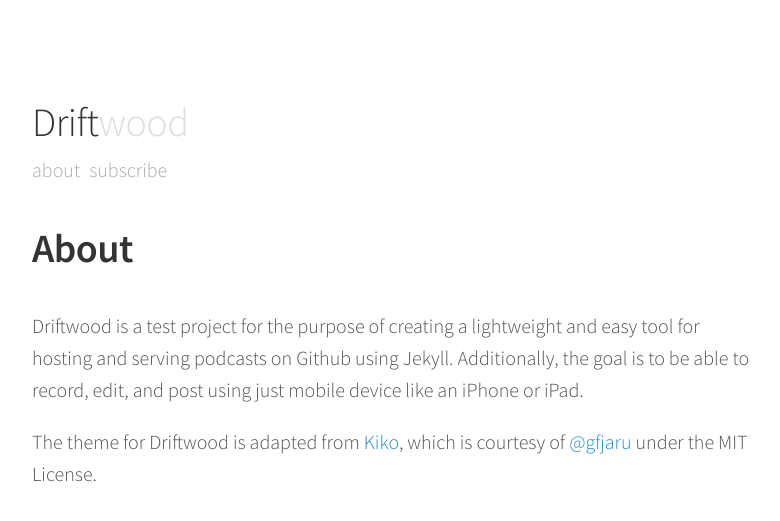
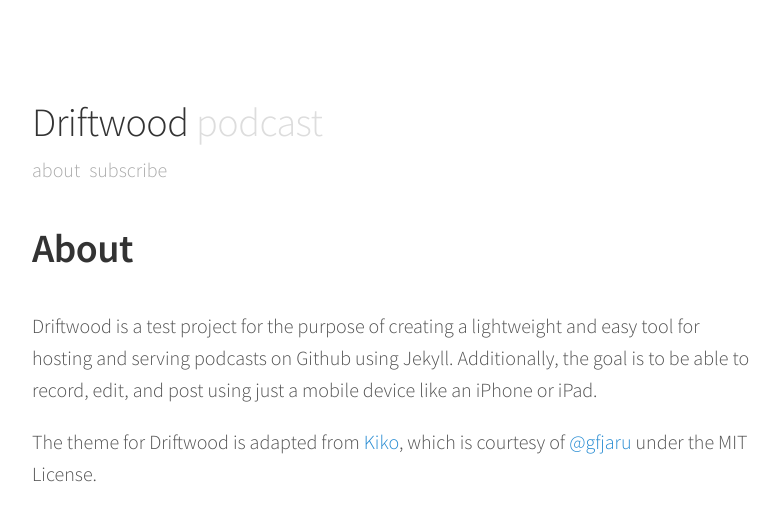
Before and after one commit to LK64076007A/microcast, a Jekyll site: the page built from about.md, in a window 1280 px wide. Shown: the top 521 px of the page, without its empty margins (248-1028 px from the left). Built offline with Jekyll 4.4.1, drawn with Linux system fonts in a browser that asks for light colours; Markdown is read by kramdown in place of the engine named in the settings.

Commit message:
More fine tuning
removed icons not needed for this theme, updated about page, and
changed name design

```diff
--- a/_config.yml
+++ b/_config.yml
@@ -25,7 +25,7 @@ markdown: kramdown
 timezone: America/New_York
 
 # Basic
-name:               "Drift"
+name:               "Driftwood"
 
 # Markdown
 markdown:           rdiscount
--- a/_includes/icon-github.html
+++ /dev/null
@@ -1 +0,0 @@
-<a href="https://github.com/{{ include.username }}"><span class="icon icon--github">{% include icon-github.svg %}</span><span class="username">{{ include.username }}</span></a>
--- a/_includes/icon-twitter.html
+++ /dev/null
@@ -1 +0,0 @@
-<a href="https://twitter.com/{{ include.username }}"><span class="icon icon--twitter">{% include icon-twitter.svg %}</span><span class="username">{{ include.username }}</span></a>
--- a/_layouts/page.html
+++ b/_layouts/page.html
@@ -3,7 +3,7 @@ layout: default
 ---
 <header class="masthead">
   <h1 class="masthead-title">
-    <a href="{{ site.baseurl }}/">{{ site.name }}<span>wood</span></a>
+    <a href="{{ site.baseurl }}/">{{ site.name }}<span> podcast</span></a>
   </h1>
   <nav class="masthead-nav">
     {% for nav in site.nav %}
--- a/_layouts/post.html
+++ b/_layouts/post.html
@@ -3,7 +3,7 @@ layout: default
 ---
 <header class="masthead">
   <h1 class="masthead-title">
-    <a href="{{ site.baseurl }}/">{{ site.name }}<span>wood</span></a>
+    <a href="{{ site.baseurl }}/">{{ site.name }}<span> podcast</span></a>
   </h1>
   <nav class="masthead-nav">
     {% for nav in site.nav %}
--- a/about.md
+++ b/about.md
@@ -3,6 +3,6 @@ title: About
 permalink: /about/
 ---
 
-Driftwood is a test project for the purpose of creating a lightweight and easy tool for hosting and serving podcasts on Github using Jekyll. Additionally, the goal is to be able to record, edit, and post using just mobile device like an iPhone or iPad.
+Driftwood is a test project for the purpose of creating a lightweight and easy tool for hosting and serving podcasts on Github using Jekyll. Additionally, the goal is to be able to record, edit, and post using just a mobile device like an iPhone or iPad.
 
 The theme for Driftwood is adapted from <a href="http://github.com/gfjaru/Kiko">Kiko</a>, which is courtesy of [@gfjaru](https://twitter.com/gfjaru) under the MIT License.
--- a/index.html
+++ b/index.html
@@ -3,7 +3,7 @@ layout: default
 ---
 <header class="masthead">
   <h1 class="masthead-title">
-    <a href="{{ site.baseurl }}/">{{ site.name }}<span>wood</span></a>
+    <a href="{{ site.baseurl }}/">{{ site.name }}<span> podcast</span></a>
   </h1>
   <nav class="masthead-nav">
     {% for nav in site.nav %}
```
Also changed, not shown: _includes/icon-github.svg (deleted), _includes/icon-twitter.svg (deleted).
